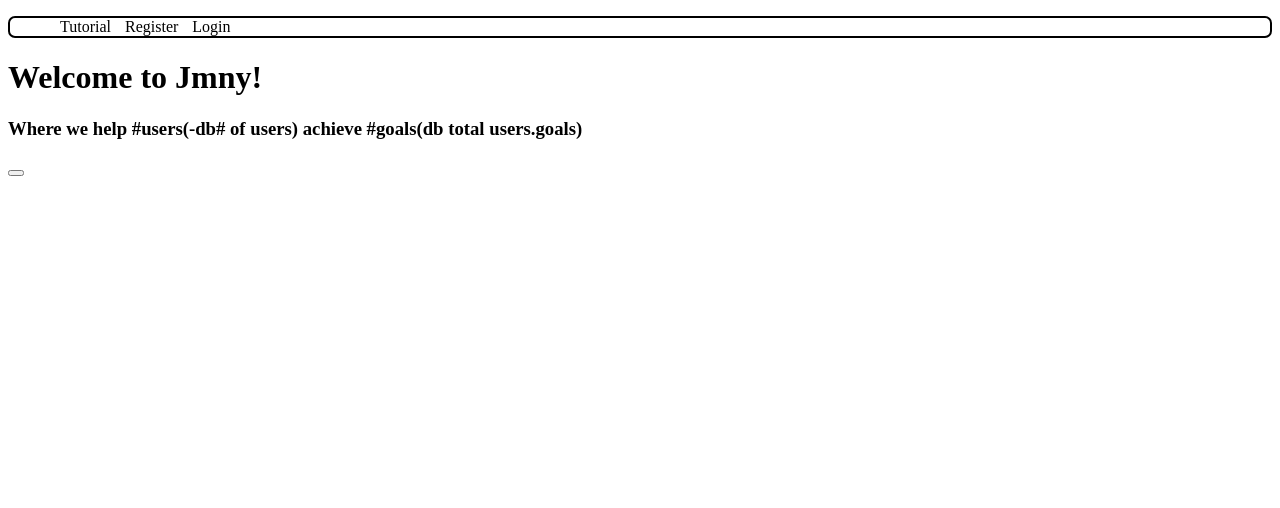
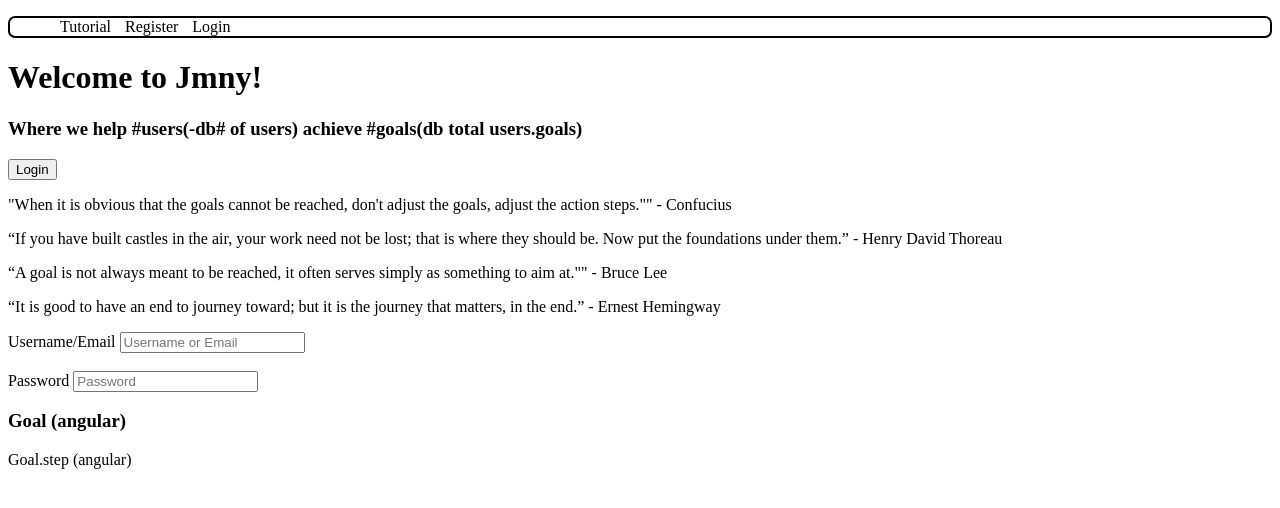
Before and after one commit to madhat5/goal-helper_app-MEAN2, a website: page public/index.html in a window 1280 px wide. Drawn offline with Linux system fonts and the light colour scheme.

Commit message:
page outline build

```diff
--- a/public/index.html
+++ b/public/index.html
@@ -20,17 +20,45 @@
   <h1>Welcome to Jmny!</h1>
   <h3>Where we help #users(-db# of users) achieve #goals(db total users.goals)</h3>
 
-  <button class='welcome-login'></button>
+  <button class='welcome-login'>Login</button>
 
   <div class='welcome-info'>
-    <p></p>
-  </div>
+    <p>
+    "When it is obvious that the goals cannot be reached, don't adjust the goals, adjust the action steps.""
+        - Confucius
+    </p>
+    <p>
+    “If you have built castles in the air, your work need not be lost; that is where they should be. Now put the foundations under them.”
+        - Henry David Thoreau
+    </p>
+    <p>
+    “A goal is not always meant to be reached, it often serves simply as something to aim at.""
+        - Bruce Lee
+    </p>
+    <p>
+    “It is good to have an end to journey toward; but it is the journey that matters, in the end.”
+        - Ernest Hemingway
+    </p>
+  </div> <!-- end of welcome-banner-->
 
 </div>
 
 <div class='register-form'>
 
+  <label class='register-form-username'>Username/Email</label>
+  <input type='text' placeholder='Username or Email'>
+  <br>
+  <br>
+  <label class='register-form-password'>Password</label>
+  <input type='text' placeholder='Password'>
+
+</div> <!-- end of register-form-->
+
+<div class='goal-holder'>
+  <h3>Goal (angular) </h3>
+  <p>Goal.step (angular) </p>
 </div>
+
 
   <script type="text/javascript" src="app.js"></script>
 </body>
```
Also changed, not shown: README.md.
